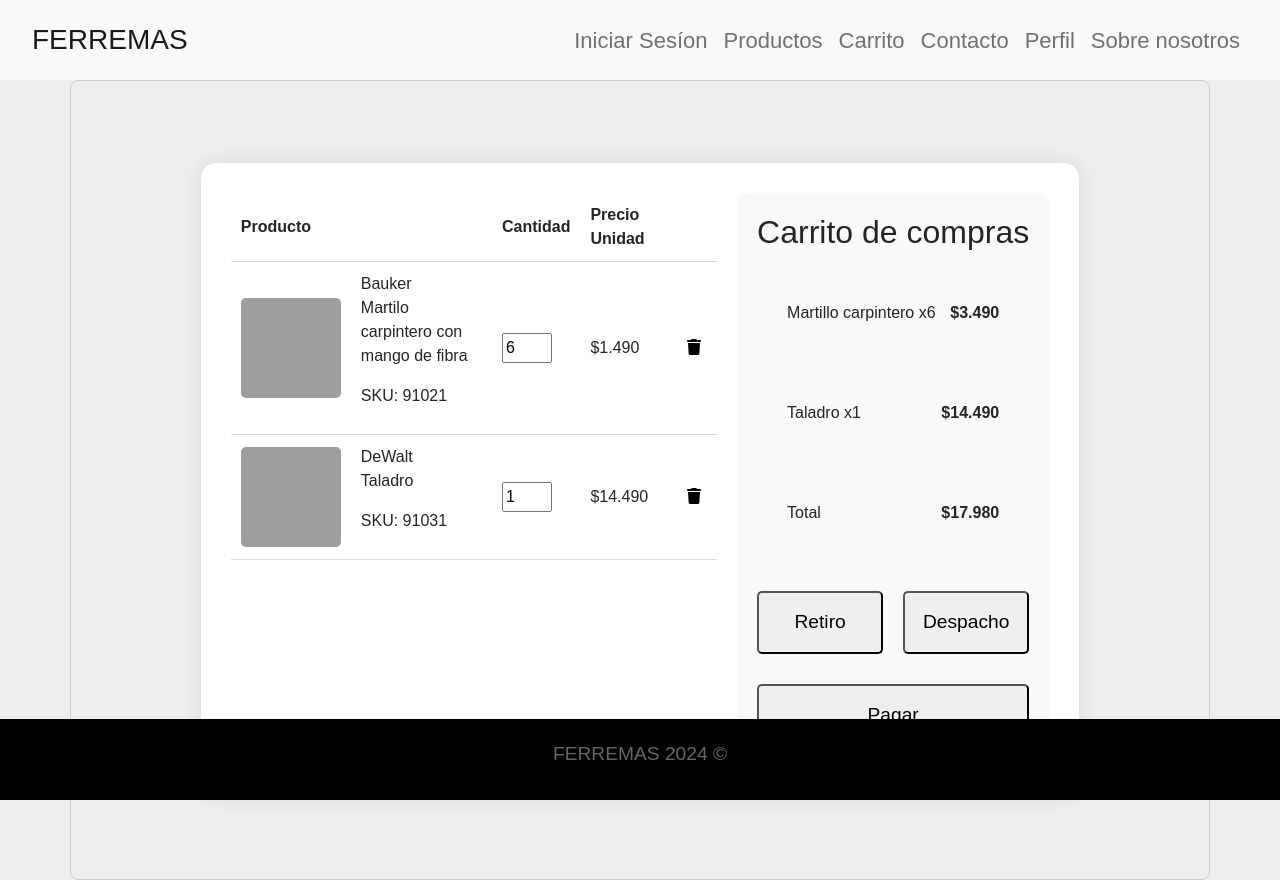
After one commit to IgnacioRiffop/FERREMAS, a Django app: page /carrito in a window 1280 px wide. The commit adds this page. Run offline with Django 3.2, Linux system fonts and the light colour scheme; some libraries are stand-ins or nearby versions; grey boxes are pictures that could not be loaded.

Commit message:
templates cabros

```diff
--- a/core/templates/core/base.html
+++ b/core/templates/core/base.html
@@ -41,9 +41,6 @@
     </button>
     <div class="collapse navbar-collapse" id="navbarNavAltMarkup">
       <div class="navbar-nav ms-auto">
-        <a class="nav-link" href="{% url 'nosotros' %}">Sobre nosotros</a>
-        <a class="nav-link" href="#">Pricing</a>
-        <a class="nav-link disabled" href="#">Disabled</a>
         {% if user.is_authenticated %}
         <li class="nav-item">
           <a class="nav-link" href="{% url 'logout' %}">Cerrar Sesíon</a>
@@ -53,6 +50,11 @@
           <a class="nav-link" href="{% url 'login' %}">Iniciar Sesíon</a>
         </li>
         {% endif %}
+        <a class="nav-link" href="{% url 'producto' %}">Productos</a>
+        <a class="nav-link" href="{% url 'carrito' %}">Carrito</a>
+        <a class="nav-link" href="{% url 'contacto' %}">Contacto</a>
+        <a class="nav-link" href="{% url 'perfil' %}">Perfil</a>
+        <a class="nav-link" href="{% url 'nosotros' %}">Sobre nosotros</a>
       </div>
     </div>
   </div>
--- /dev/null
+++ b/core/templates/core/carrito.html
@@ -0,0 +1,233 @@
+{% extends 'core/base.html' %}
+{% load static%}
+
+{% block css %}
+
+{% endblock %}
+
+<!-- INICIO CONTENIDO-->
+{% block contenido %}
+<style>
+    body {
+        font-family: Arial, sans-serif;
+        margin: 0;
+        padding: 0;
+        background-color: #eee;
+    }
+
+    .container {
+        height: 100vh;
+        display: flex;
+        justify-content: center;
+        align-items: center;
+    }
+
+    .card2 {
+        width: 80%;
+        max-width: 1200px;
+        background-color: #fff;
+        border-radius: 15px;
+        box-shadow: 0px 0px 20px rgba(0, 0, 0, 0.1);
+    }
+
+    .row2 {
+        display: flex;
+        justify-content: space-between;
+        align-items: flex-start;
+        padding: 30px;
+    }
+
+    .products2 {
+        flex: 1;
+        margin-right: 20px;
+    }
+
+    .product2 {
+        margin-bottom: 20px;
+        padding: 20px;
+        background-color: #f9f9f9;
+        border-radius: 10px;
+        display: flex;
+        align-items: center;
+    }
+
+    .product img {
+        width: 100px;
+        height: 100px;
+        border-radius: 5px;
+        margin-right: 20px;
+    }
+
+    .product-details2 {
+        flex: 1;
+    }
+
+    .subtotal2 {
+        margin-top: 20px;
+    }
+
+    .subtotal p {
+        margin: 0;
+    }
+
+    .checkout-btn {
+        width: 100%;
+        padding: 15px;
+        border: 15%;
+        color: #000000;
+        font-size: 1.2rem;
+        border-radius: 5px;
+        cursor: pointer;
+        transition: background-color 0.3s ease;
+    }
+
+    .checkout-btn:hover {
+        background-color: #b3bcc7;
+    }
+
+    .card-details2 {
+        background-color: #f9f9f9;
+        padding: 20px;
+        border-radius: 10px;
+    }
+
+    .card-details2 h2 {
+        margin-top: 0;
+    }
+
+    table {
+        width: 100%;
+        border-collapse: collapse;
+    }
+
+    th, td {
+        padding: 10px;
+        border-bottom: 1px solid #ddd;
+        text-align: left;
+    }
+
+    .product-img {
+        width: 100px;
+        height: 100px;
+        border-radius: 5px;
+    }
+
+    .quantity-input {
+        width: 50px;
+    }
+
+    .delete-btn {
+        background: none;
+        border: none;
+        cursor: pointer;
+    }
+
+    .delete-btn:hover {
+        color: red;
+    }
+
+    .checkout-btn-wrapper {
+        display: flex;
+        justify-content: space-between;
+        margin-top: 20px;
+    }
+
+    .checkout-btn-wrapper .checkout-btn {
+        width: calc(50% - 10px);
+    }
+</style>
+</head>
+<body>
+
+<section class="container">
+<div class="card2">
+    <div class="row2">
+        <div class="products2">
+            <table>
+                <thead>
+                    <tr>
+                        <th>Producto</th>
+                        <th></th>
+                        <th>Cantidad</th>
+                        <th>Precio Unidad</th>
+                        <th></th>
+                    </tr>
+                </thead>
+                <tbody>
+                    <tr>
+                        <td>
+                            <img src="https://www.ferrisariato.com/wp-content/uploads/2020/07/40312909_01-768x768.jpg" alt="Producto 1" class="product-img">
+
+                        </td>
+                        <td>
+                            <span>Bauker</span>
+                            <p>Martilo carpintero con mango de fibra</p>
+                            <p>SKU: 91021</p>
+                        </td>
+                        <td>
+                            <input type="number" class="quantity-input" value="6" min="1">
+                        </td>
+                        <td>$1.490</td>
+                        <td>
+                            <button class="delete-btn"><i class="fas fa-trash"></i></button>
+                        </td>
+                    </tr>
+                    <!-- Otros productos aquí -->
+                    <tr>
+                        <td>
+                            <img src="https://http2.mlstatic.com/kit-taladro-inalambrico-recargable-y-controlador-li-ion-20v-D_NQ_NP_612120-MLM30000431171_042019-F.jpg" alt="Producto 1" class="product-img">
+
+                        </td>
+                        <td>
+                            <span>DeWalt</span>
+                            <p>Taladro</p>
+                            <p>SKU: 91031</p>
+                        </td>
+                        <td>
+                            <input type="number" class="quantity-input" value="1" min="1">
+                        </td>
+                        <td>$14.490</td>
+                        <td>
+                            <button class="delete-btn"><i class="fas fa-trash"></i></button>
+                        </td>
+                    </tr>
+                </tbody>
+            </table>
+        </div>
+
+        <div class="details2">
+            <div class="card-details2">
+                <h2>Carrito de compras</h2>
+                <div class="subtotal2">
+                    <div class="row2">
+                        <p>Martillo carpintero x6</p>
+                        <strong>$3.490</strong>
+                    </div>
+                    <div class="row2">
+                        <p>Taladro x1</p>
+                        <strong>$14.490</strong>
+                    </div>
+                    <div class="row2">
+                        <p>Total</p>
+                        <strong>$17.980</strong>
+                    </div>
+                </div>
+                <div class="checkout-btn-wrapper">
+                    <button class="checkout-btn">Retiro</button >
+                    <button class="checkout-btn">Despacho</button>
+                </div>
+                <div class="checkout-btn">
+
+                </div>
+                <button class="checkout-btn">Pagar</button>
+            </div>
+        </div>
+    </div>
+</div>
+</section>
+{% endblock %}
+<!-- FIN CONTENIDO -->
+{% block js %}
+  <script src="https://cdn.jsdelivr.net/npm/sweetalert2@11"></script>
+  <script src="{% static 'core/js/mensajeProducto.js' %}"></script>
+{% endblock %}
--- a/core/urls.py
+++ b/core/urls.py
@@ -16,5 +16,11 @@ urlpatterns = [
     path('administracion/', administracion, name="administracion"),
     path('crudUsuarios/', crudUsuarios, name="crudUsuarios"),
     path('crudClientes/', crudClientes, name="crudClientes"),
+    path('contacto', contacto, name="contacto"),
+    path('perfil', perfil, name="perfil"),
+    path('formularioDespacho', formularioDespacho, name="formularioDespacho"),
+    path('producto', producto, name="producto"),
+    path('detalleProducto', detalleProducto, name="detalleProducto"),
+    path('carrito', carrito, name="carrito"),
 
 ]
--- a/core/views.py
+++ b/core/views.py
@@ -38,3 +38,21 @@ def registro(request):
             return redirect(to="index")
         data["form"]=formulario
     return render(request, 'core/registro.html', data)
+
+def contacto(request):
+    return render(request,'core/contacto.html')
+
+def perfil(request):
+    return render(request,'core/perfil.html')
+
+def formularioDespacho(request):
+    return render(request,'core/formularioDespacho.html')
+
+def producto(request):
+    return render(request,'core/producto.html')
+
+def detalleProducto(request):
+    return render(request,'core/detalleProducto.html')
+
+def carrito(request):
+    return render(request,'core/carrito.html')
```
Also changed, not shown: core/templates/core/contacto.html (added, +58 -0 lines), core/templates/core/detalleProducto.html (added, +53 -0 lines), core/templates/core/formularioDespacho.html (added, +58 -0 lines), core/templates/core/perfil.html (added, +43 -0 lines), core/templates/core/producto.html (added, +125 -0 lines).
